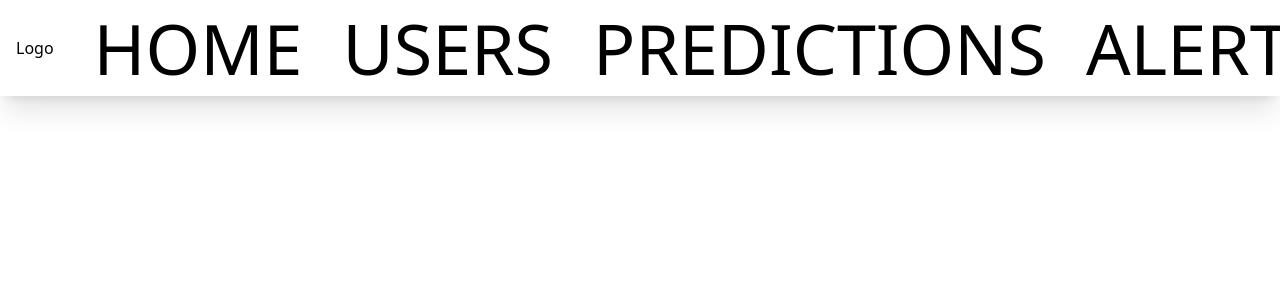
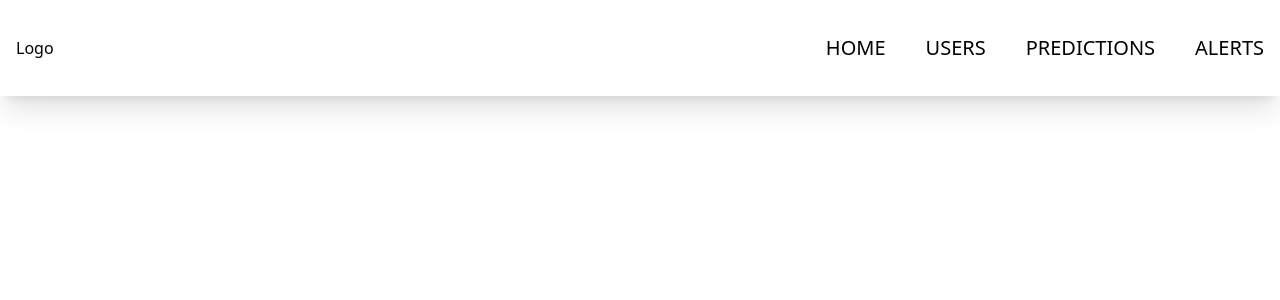
Before and after one commit to Group-Ballistics/Frontend, a Next.js app in the folder fyp-frontend/: page / in a window 1280 px wide. Shown: the top 300 px of the page. Built offline with nearby package versions, Linux system fonts and the light colour scheme.

Commit message:
change header font size

```diff
--- a/fyp-frontend/app/globals.css
+++ b/fyp-frontend/app/globals.css
@@ -27,6 +27,6 @@ body {
 
 @layer components{
   .headeritems{
-    @apply ml-10 hover:border-black uppercase text-[min(10vw,70px)];
+    @apply ml-10 hover:border-black uppercase text-[min(10vw,20px)];
   }
 }
```
